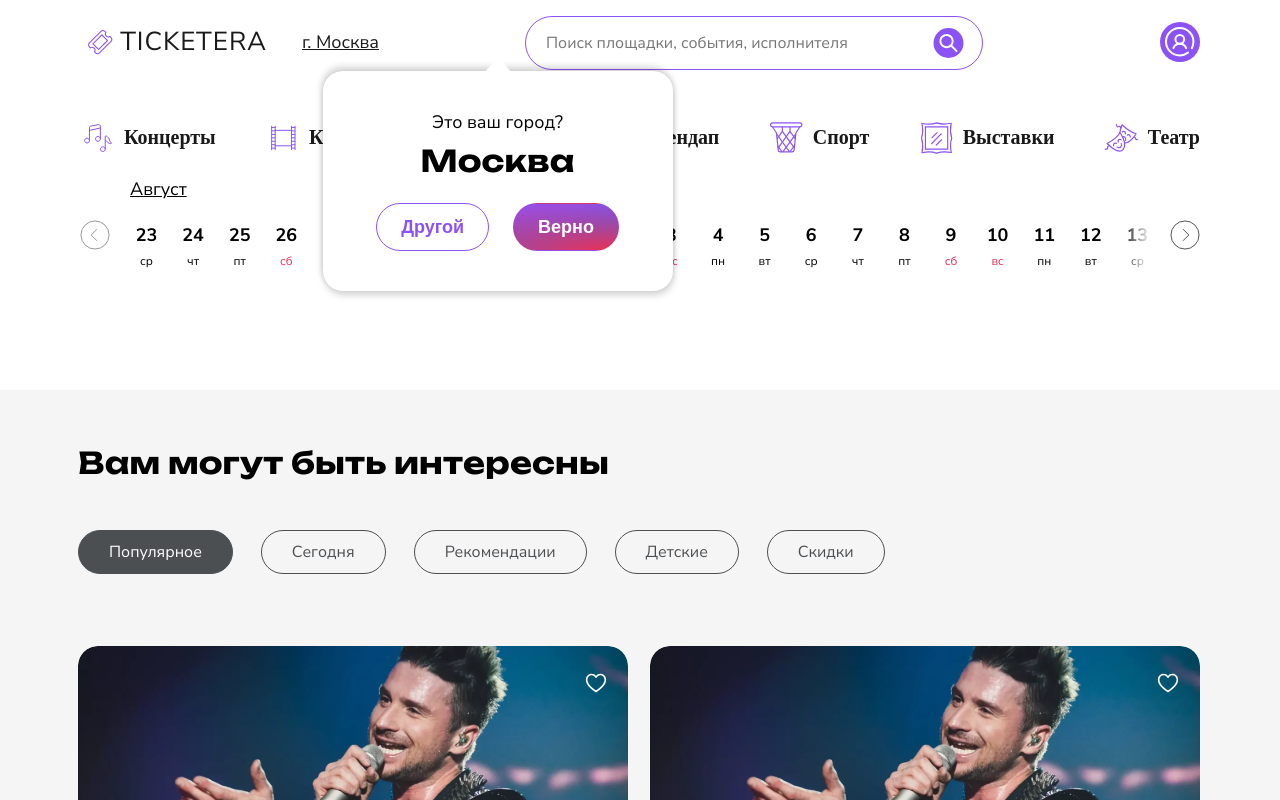
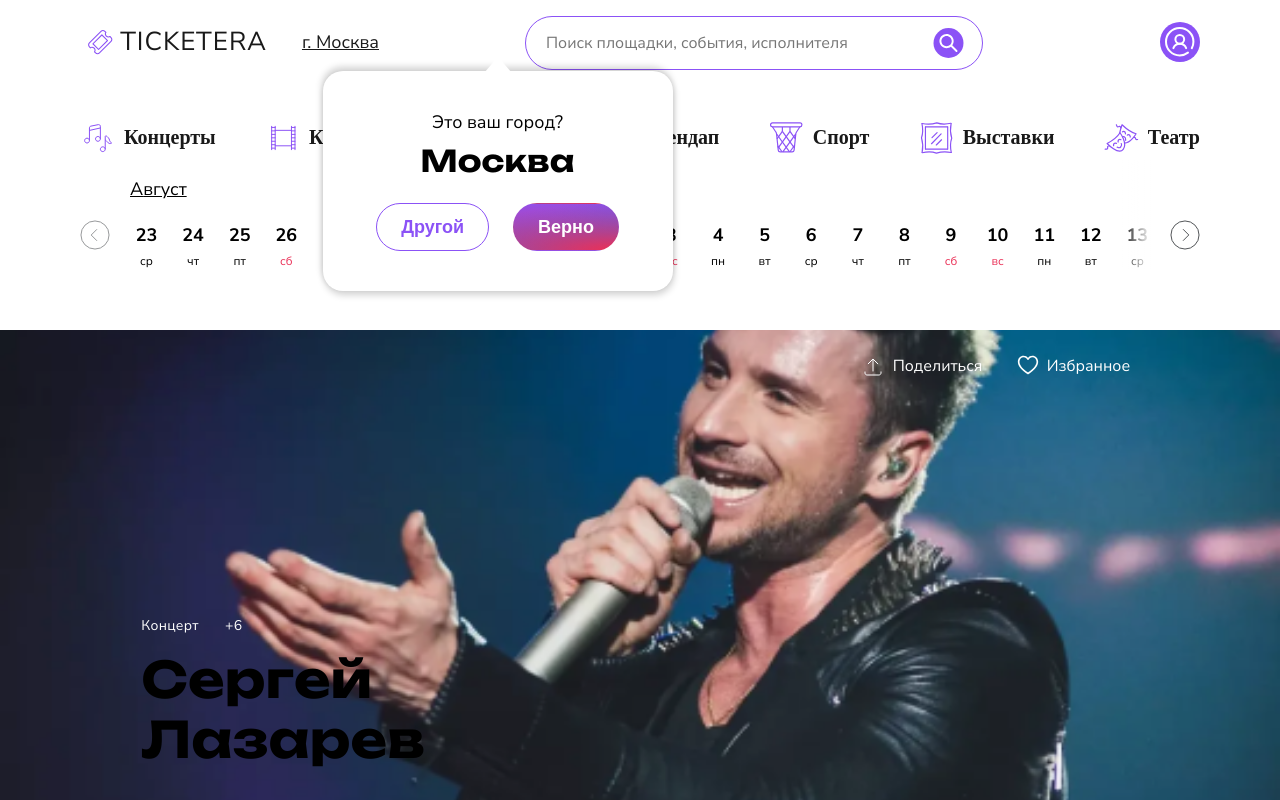
Before and after one commit to by-the-ticket-take-the-ride/frontend, a React (Create React App) app: page / in a window 1280 px wide. Shown: the top 800 px of the page. Built offline with nearby package versions, Linux system fonts and the light colour scheme.

Commit message:
Feat: добавил баннер на главную

```diff
--- a/src/App.jsx
+++ b/src/App.jsx
@@ -7,6 +7,8 @@ import LocationModal from "./components/LocationModal/LocationModal";
 import React from "react";
 import EventsCardList from "./components/EventsCardList/EventsCardList";
 import CityPopup from "./components/CityPopup/CityPopup";
+import EventPage from "./components/EventPage/EventPage";
+import MainFrame from "./components/MainFrame/MainFrame";
 
 function App() {
   const [selectedDateEvents, setSelectedDateEvents] = React.useState([]);
@@ -22,6 +24,7 @@ function App() {
       <Header />
       <Calendar handleSelectedDateChange={handleSelectedDateChange} />
       <EventsCardList />
+      <MainFrame />
       <EventCards />
       <Footer />
       <LocationModal
--- a/src/components/MainFrame/MainFrame.css
+++ b/src/components/MainFrame/MainFrame.css
@@ -20,7 +20,7 @@
 }
 
 .main-frame__img-wrapper {
-    width: 1437px;
+    width: 100%;
     height: 560px;
 }
 
--- a/src/components/MainFrame/MainFrame.js
+++ b/src/components/MainFrame/MainFrame.js
@@ -13,8 +13,8 @@ function MainFrame() {
     setIsActive(!isActive)
   }
 
-    return(
-        <section  className="main-frame">
+  return (
+    <section className="main-frame">
       <div className="main-frame__img-wrapper">
         <img className="main-frame__img" src={image} alt={name} />
       </div>
@@ -25,7 +25,7 @@ function MainFrame() {
             <span className="main-frame__button-title">Поделиться</span>
           </div>
           <div className="main-frame__button-like">
-                        <ButtonLike handleLike={handleLike} isActive={isActive}/>
+            <ButtonLike handleLike={handleLike} isActive={isActive} />
             <span className='main-frame__button-title'>Избранное</span>
           </div>
         </div>
```
Lines whose indentation alone changed are shown as unchanged.
